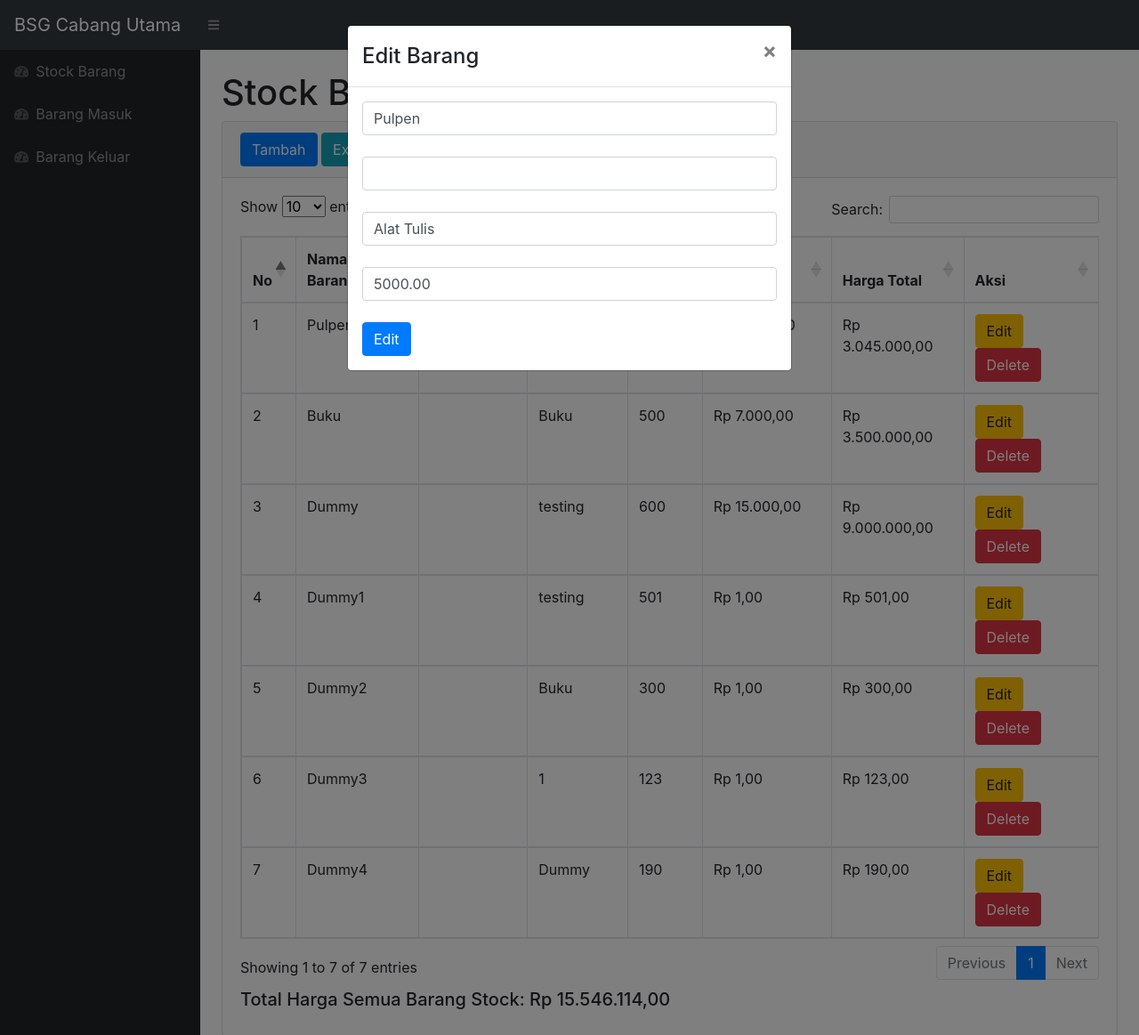
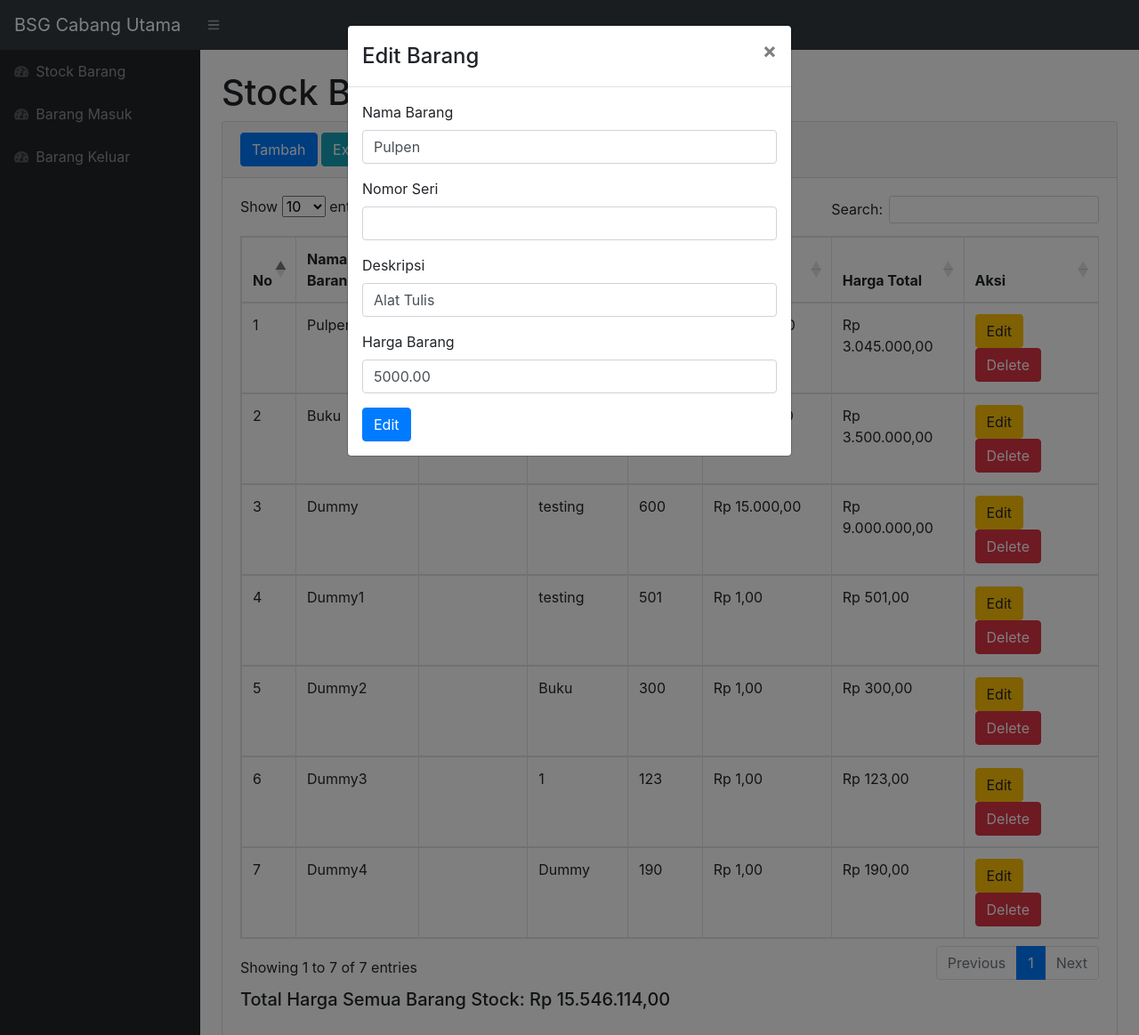
Before and after one commit to Christopher934/stockbarang, a PHP site: page / in a window 1280 px wide, after a click on "Edit". Shown: the top 1163 px of the page at 89% size. Run offline with PHP 8.4, Linux system fonts and the light colour scheme; data comes from the database, SQL or seed files in the repository; data that the repository does not hold is empty; some libraries are stand-ins or nearby versions.

Commit message:
perubahan tampilan pada modal

```diff
--- a/index.php
+++ b/index.php
@@ -149,18 +149,28 @@ require 'function.php';
                                                     <!-- Modal body -->
                                                     <form method="post">
                                                         <div class="modal-body">
-                                                            <input type="text" name="namabarang"
-                                                                value="<?=$namabarang?>" class="form-control" required>
-                                                            <br>
-                                                            <input type="text" name="nomorseri" value="<?=$nomorseri?>"
-                                                                class="form-control">
-                                                            <br>
-                                                            <input type="text" name="deskripsi" value="<?=$deskripsi?>"
-                                                                class="form-control">
-                                                            <br>
-                                                            <input type="number" name="hargabarang" class="form-control"
-                                                                value="<?=$hargaperunit?>" required>
-                                                            <br>
+                                                            <div class="form-group">
+                                                                <label for="namabarang">Nama Barang</label>
+                                                                <input type="text" name="namabarang" id="namabarang"
+                                                                    value="<?=$namabarang?>" class="form-control"
+                                                                    required>
+                                                            </div>
+                                                            <div class="form-group">
+                                                                <label for="nomorseri">Nomor Seri</label>
+                                                                <input type="text" name="nomorseri" id="nomorseri"
+                                                                    value="<?=$nomorseri?>" class="form-control">
+                                                            </div>
+                                                            <div class="form-group">
+                                                                <label for="deskripsi">Deskripsi</label>
+                                                                <input type="text" name="deskripsi" id="deskripsi"
+                                                                    value="<?=$deskripsi?>" class="form-control">
+                                                            </div>
+                                                            <div class="form-group">
+                                                                <label for="hargabarang">Harga Barang</label>
+                                                                <input type="number" name="hargabarang" id="hargabarang"
+                                                                    class="form-control" value="<?=$hargaperunit?>"
+                                                                    required>
+                                                            </div>
                                                             <input type="hidden" name="idb" value="<?=$idb?>">
 
                                                             <button type="submit" class="btn btn-primary"
```
Also changed, not shown: keluar.php (+11 -4 lines), masuk.php (+13 -6 lines).
